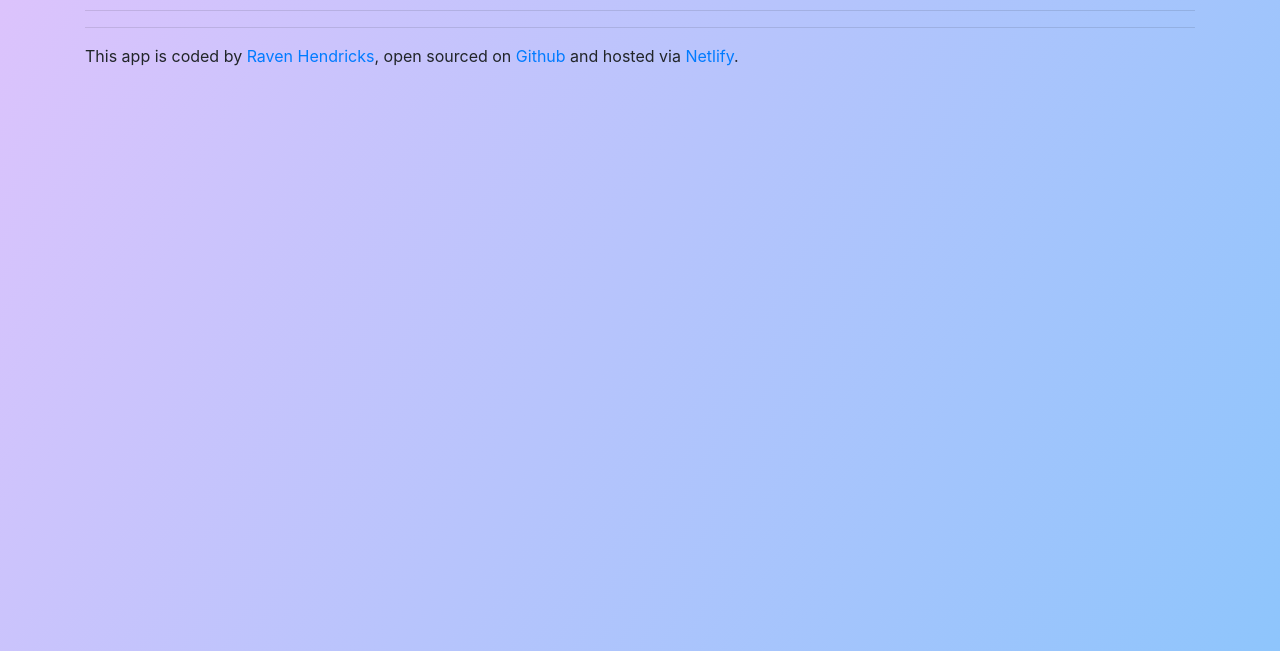
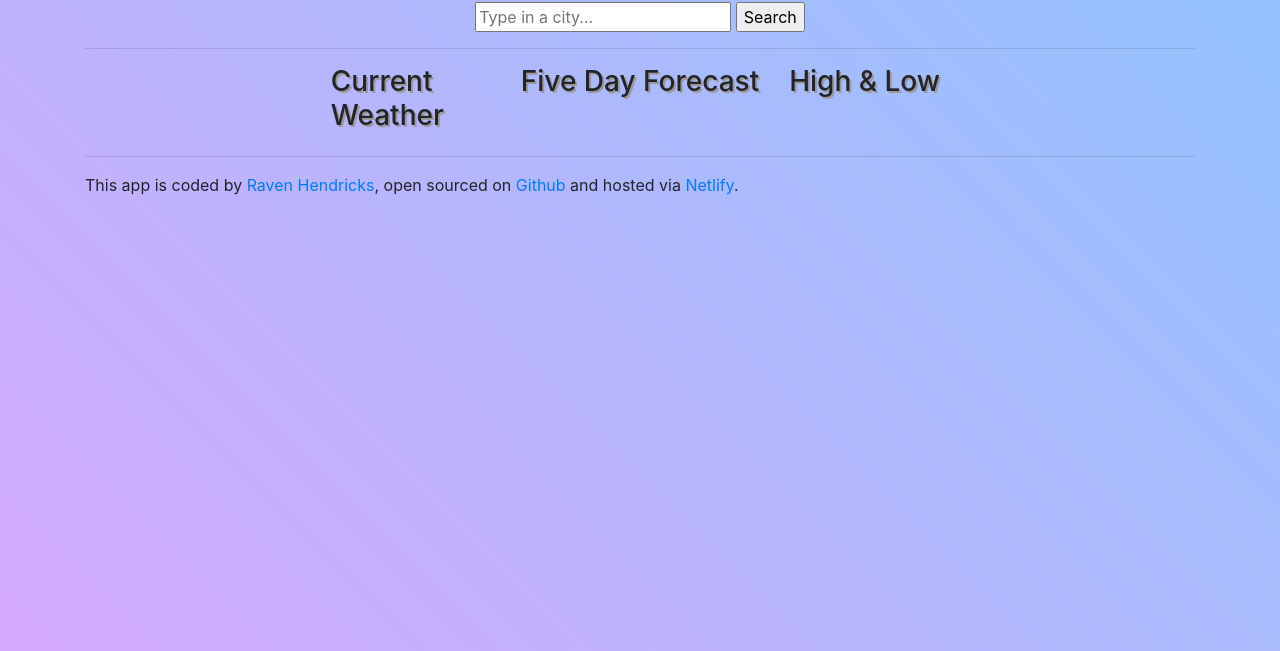
Before and after one commit to ravenkmusic/Weather-by-Raven-K, a plain HTML site: page index.html in a window 1280 px wide. Shown: the part 149-800 px from the top of the page. Drawn offline with nearby package versions, Linux system fonts and the light colour scheme.

Commit message:
added headings and search form

```diff
--- a/index.html
+++ b/index.html
@@ -17,7 +17,27 @@
       <div>
         <h1 class="display-6" id="time">Current Time</h1>
       </div>
-      <P><hr><hr>This app is coded by <a href="http://ravenkmusic.com/">Raven Hendricks</a>, open sourced on <a href="https://github.com/ravenkmusic/Weather-by-Raven-K">Github</a> and hosted via <a href="https://netlify.com">Netlify</a>.</P>
+      <div class="cityfinder"><div class="cityfinder">
+        <form id="search-city">
+          <input type="text" placeholder="Type in a city..." autocomplete="on" id="city-input">
+          <input type="submit" value="Search">
+        </form>
+      </div>
+    </div>
+      <P><hr>
+  <div class="weather">
+  <div class="row justify-content-md-center">
+    <div class="col col-lg-2">
+     <h3 class="current weather">Current Weather</h3>
+    </div>
+    <div class="col-md-auto">
+     <h3 class ="forecast">Five Day Forecast</h3>
+    </div>
+    <div class="col col-lg-2">
+      <h3 class="highlow">High & Low</h3>
+    </div>
+  </div>
+</div><hr>This app is coded by <a href="http://ravenkmusic.com/">Raven Hendricks</a>, open sourced on <a href="https://github.com/ravenkmusic/Weather-by-Raven-K">Github</a> and hosted via <a href="https://netlify.com">Netlify</a>.</P>
 
     </div>
   </body>
--- a/src/style.css
+++ b/src/style.css
@@ -1,7 +1,7 @@
 body {
   font-family: arial;
   display: block;
-  background: linear-gradient(120deg, #e0c3fc 0%, #8ec5fc 100%);
+  background: linear-gradient(45deg, #d5a9ff 0%, #8ec5fc 100%);
   background-attachment: fixed;
   background-repeat: no-repeat;
 }
@@ -23,3 +23,10 @@ body {
 .display-4 {
   text-align: right;
 }
+.cityfinder {
+  text-align: center;
+}
+
+h3 {
+  text-shadow: 2px 2px rgb(158, 152, 152);
+}
```
